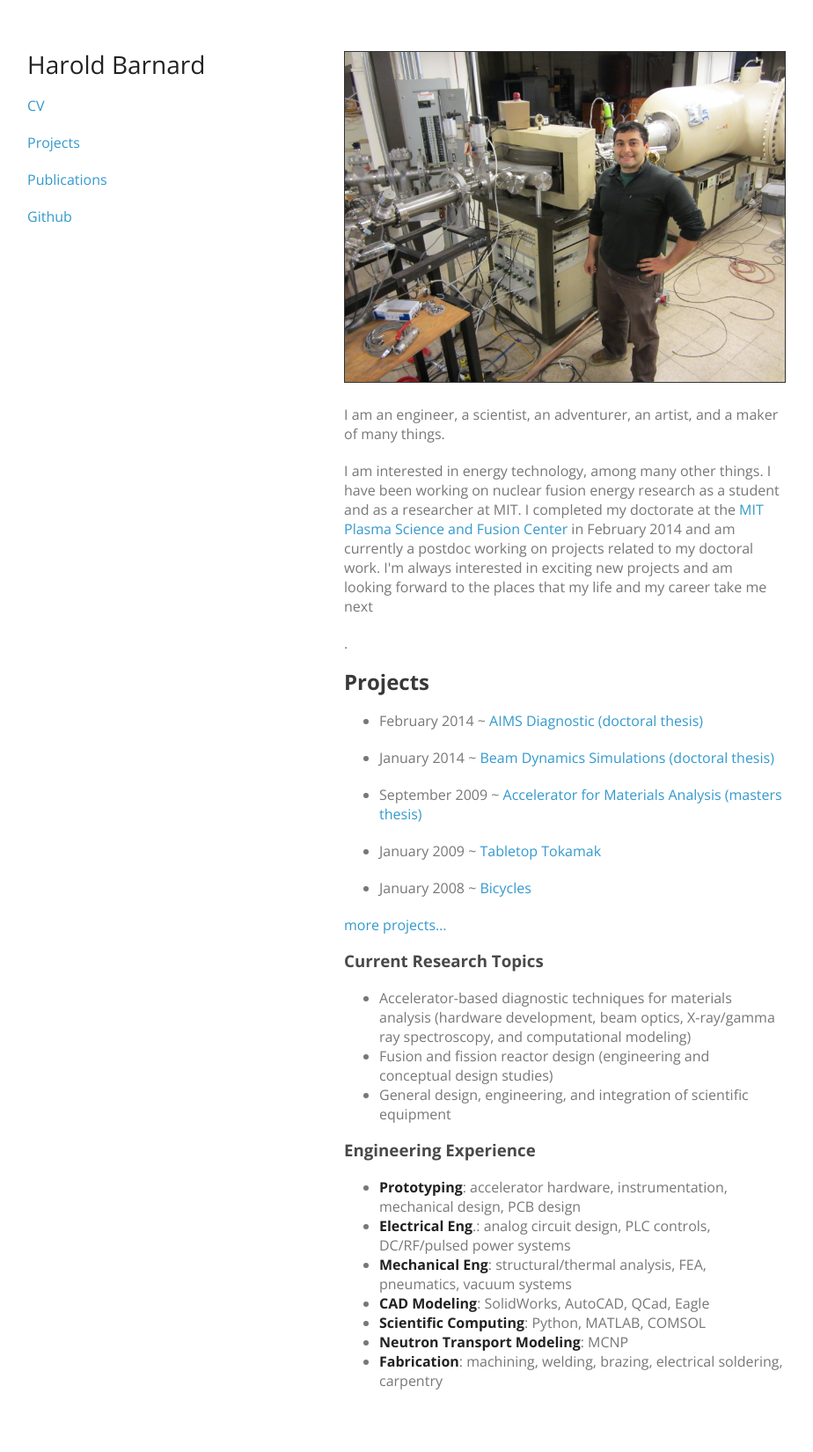
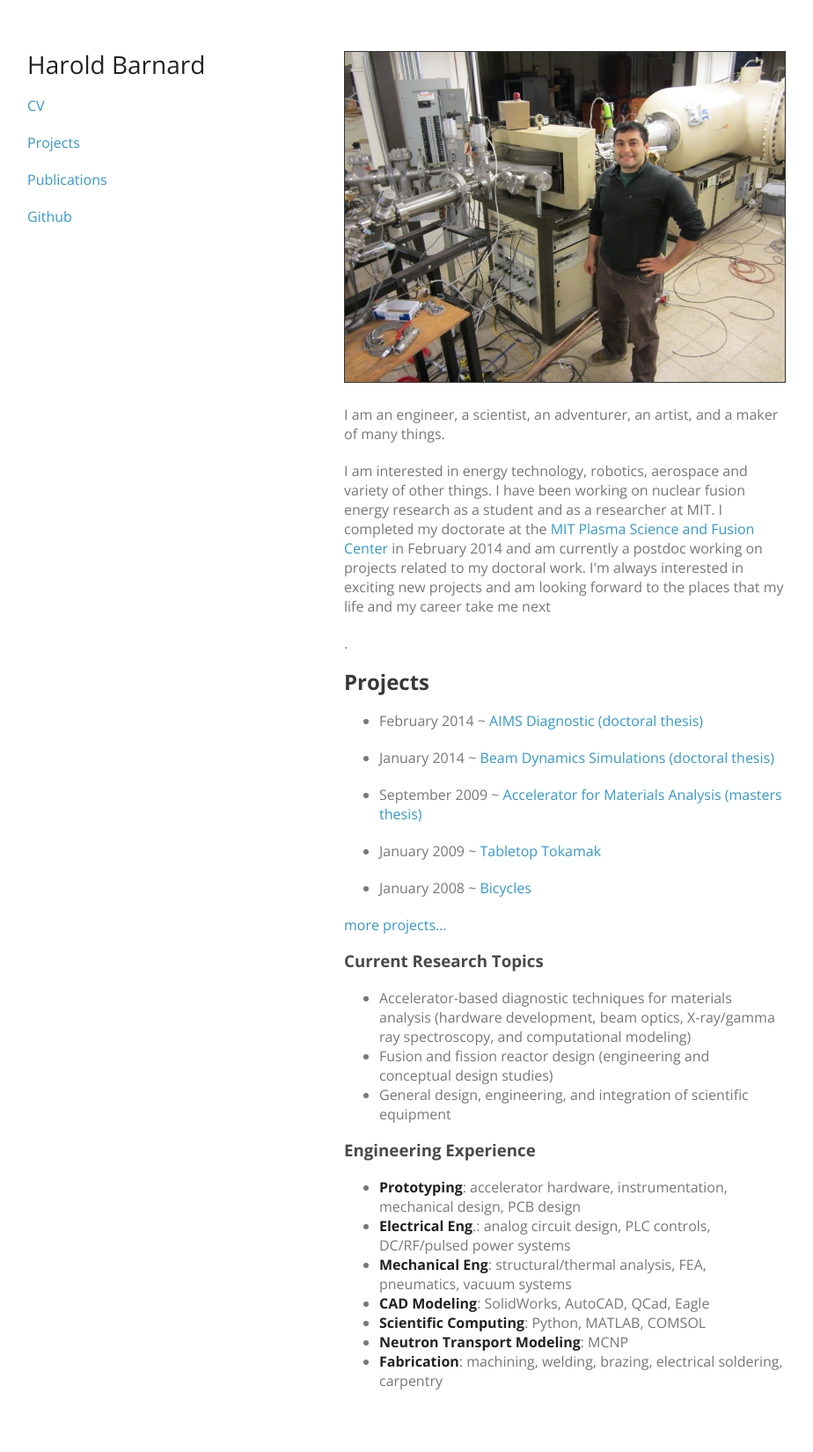
Before and after one commit to hbar/hbar.github.io, a Jekyll site: the page built from index.md, in a window 1280 px wide. Shown: the whole page at 88% size, without its empty margins (179-1103 px from the left). Built offline with Jekyll 4.4.1, drawn with Linux system fonts in a browser that asks for light colours.

Commit message:
improved front page

```diff
--- a/index.md
+++ b/index.md
@@ -7,7 +7,7 @@ title: haroldbot
 
 <p>I am an engineer, a scientist, an adventurer, an artist, and a maker of many things.</p>
 
-<p> I am interested in energy technology, among many other things. I have been working on nuclear fusion energy research as a student and as a researcher at MIT. I completed my doctorate at the <a href='http://www.psfc.mit.edu/'>MIT Plasma Science and Fusion Center</a> in February 2014 and am currently a postdoc working on projects related to my doctoral work. I'm always interested in exciting new projects and am looking forward to the places that my life and my career take me next</p>.
+<p> I am interested in energy technology, robotics, aerospace and  variety of other things. I have been working on nuclear fusion energy research as a student and as a researcher at MIT. I completed my doctorate at the <a href='http://www.psfc.mit.edu/'>MIT Plasma Science and Fusion Center</a> in February 2014 and am currently a postdoc working on projects related to my doctoral work. I'm always interested in exciting new projects and am looking forward to the places that my life and my career take me next</p>.
 
 ## Projects
 {% for post in site.posts limit:5 %}
```
